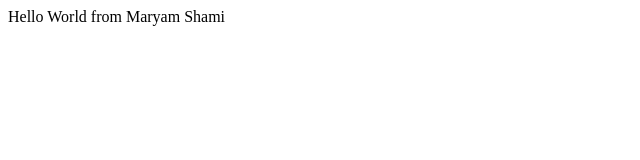
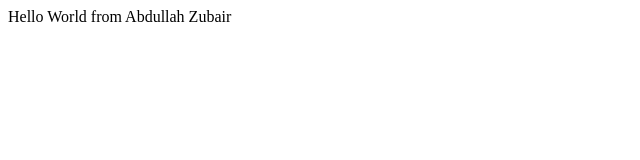
Before and after one commit to ZeeniaH/bootcamp2020, a plain HTML site: page index.html in a window 1280 px wide. Shown: the full height of the page, 0-640 px from the left. Drawn offline with Linux system fonts and the light colour scheme.

Commit message:
Update index.html

```diff
--- a/index.html
+++ b/index.html
@@ -4,7 +4,7 @@
 
 <title> First Example </title>
     <div>
-    Hello World from Maryam Shami
+    Hello World from Abdullah Zubair
     </div>
 </head>
 
```
